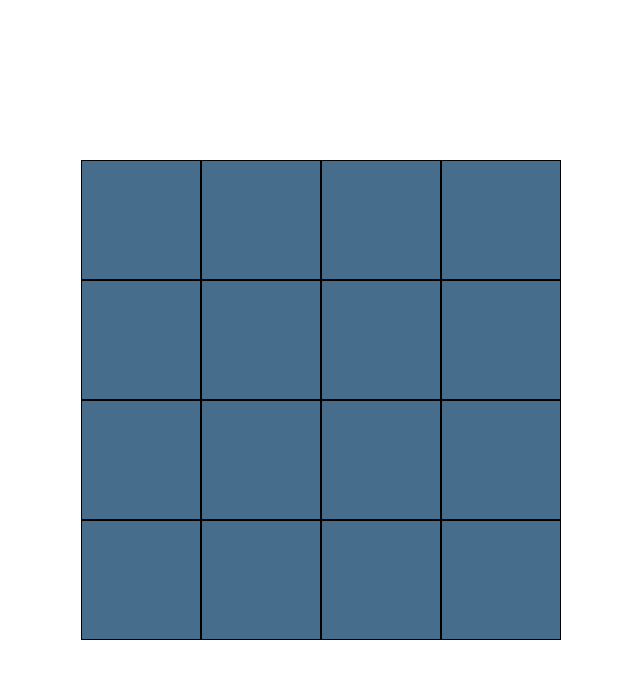
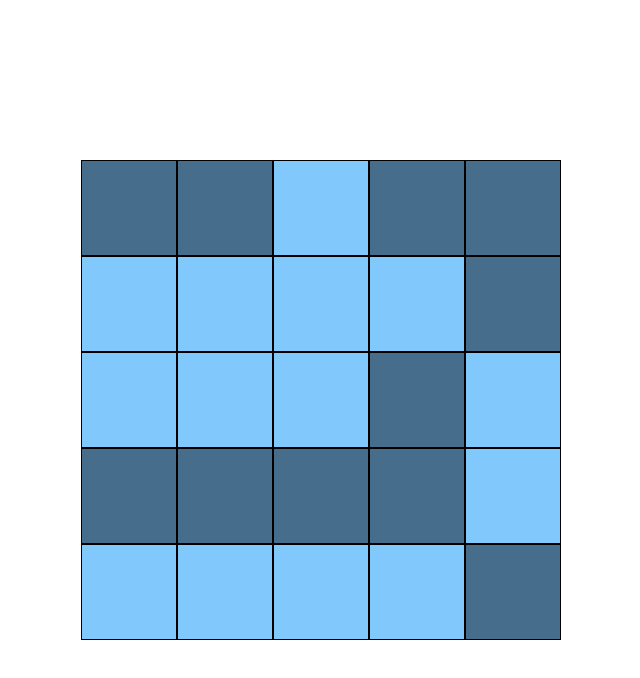
Before and after one commit to martinmatejovsky/dungeon-escape, a React (Create React App) app: page / in a window 1280 px wide. Shown: the top 678 px of the page, without its empty margins (319-959 px from the left). Built offline with nearby package versions, Linux system fonts and the light colour scheme.

Commit message:
setting initialized state of game

```diff
--- a/src/App.tsx
+++ b/src/App.tsx
@@ -1,10 +1,15 @@
-import './App.css';
+import "./App.css";
 import GridTile from "./components/GridTile";
+import { useState } from "react";
 
 function App() {
+  const [gameWon, setGameWon] = useState(false);
+
   return (
     <div className="App">
-      <GridTile />
+      {gameWon && <h2>WON!</h2>}
+
+      <GridTile setGameState={setGameWon} />
     </div>
   );
 }
--- a/src/components/GridTile.tsx
+++ b/src/components/GridTile.tsx
@@ -1,24 +1,44 @@
 import "../styles/GridTiles.scss";
-import { useState } from "react";
+import { Dispatch, SetStateAction, useEffect, useState } from "react";
 
+type Props = {
+  setGameState: Dispatch<SetStateAction<boolean>>;
+};
 type GameGrid = Boolean[][];
 
-export default function GridTile() {
-  const gridSize = 4;
+export default function GridTile({ setGameState }: Props) {
+  const gridSize = 5;
   const emptyGrid: GameGrid = Array.from({ length: gridSize }, () =>
     Array(gridSize).fill(true),
   );
+  const [gridPrepared, setGridPrepared] = useState(false);
 
   // STATE
   const [gameGrid, setGameGrid] = useState(emptyGrid);
 
+  // EFFECTS
+  useEffect(() => {
+    if (!gridPrepared) return;
+    setGameState(evaluateWinningCondition());
+  }, [gameGrid]);
+
+  // shuffle grid randomly
+  useEffect(() => {
+    shuffleGrid();
+    // TODO
+    if (evaluateWinningCondition()) console.log("should shuffle one more time");
+    setGridPrepared(true);
+  }, []);
+
   // HANDLERS
-  const handleTileClick = (rowIndex: number, columnIndex: number) => {
-    const newGrid = structuredClone(gameGrid);
-
+  const handleTileClick = (
+    grid: GameGrid,
+    rowIndex: number,
+    columnIndex: number,
+  ) => {
     const toggle = (row: number, col: number) => {
       if (row >= 0 && row < gridSize && col >= 0 && col < gridSize) {
-        newGrid[row][col] = !newGrid[row][col];
+        grid[row][col] = !grid[row][col];
       }
     };
     toggle(rowIndex, columnIndex);
@@ -26,19 +46,51 @@ export default function GridTile() {
     toggle(rowIndex + 1, columnIndex);
     toggle(rowIndex, columnIndex - 1);
     toggle(rowIndex, columnIndex + 1);
-    setGameGrid(newGrid);
+
+    console.log("set grid");
+    return grid;
+  };
+
+  // METHODS
+  const shuffleGrid = () => {
+    const gridCopy = structuredClone(emptyGrid);
+
+    for (let i = 0; i < gridSize; i++) {
+      const randomRow = Math.floor(Math.random() * gridSize);
+      const randomColumn = Math.floor(Math.random() * gridSize);
+
+      handleTileClick(gridCopy, randomRow, randomColumn);
+    }
+
+    setGameGrid(gridCopy);
+  };
+
+  const evaluateWinningCondition = () => {
+    const firstTileState: Boolean = gameGrid[0][0];
+    for (const row of gameGrid) {
+      if (row.findIndex((cell) => cell !== firstTileState) >= 0) {
+        return false;
+      }
+    }
+
+    return true;
   };
 
   return (
     <div className="grid-tile">
       {gameGrid.map((row, rowIndex) => {
         return (
-          <div className={"tile-row"}>
+          <div className={"tile-row"} key={rowIndex}>
             {row.map((cell, columnIndex) => {
               return (
                 <div
                   className={cell ? "tile is-active" : "tile"}
-                  onClick={() => handleTileClick(rowIndex, columnIndex)}
+                  key={columnIndex}
+                  onClick={() =>
+                    setGameGrid(
+                      handleTileClick(gameGrid, rowIndex, columnIndex),
+                    )
+                  }
                 ></div>
               );
             })}
```
